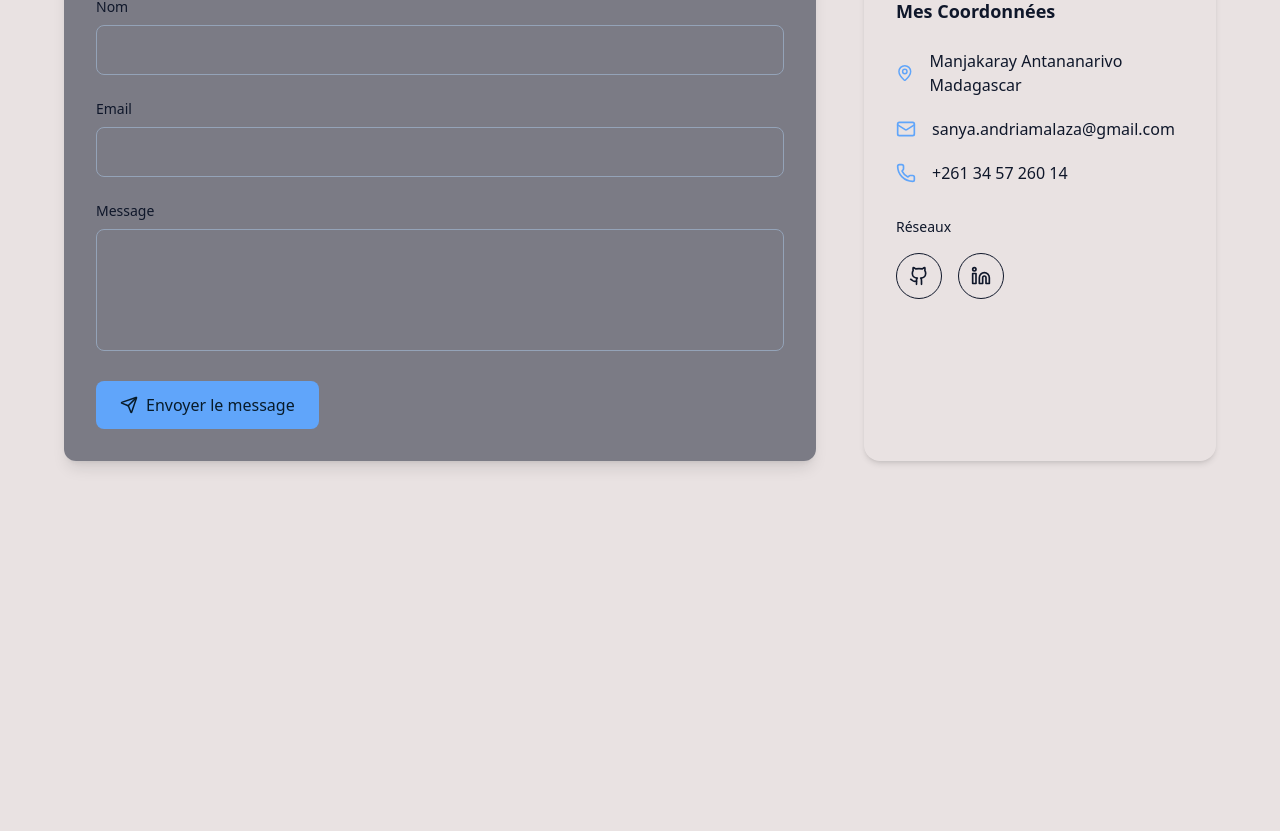
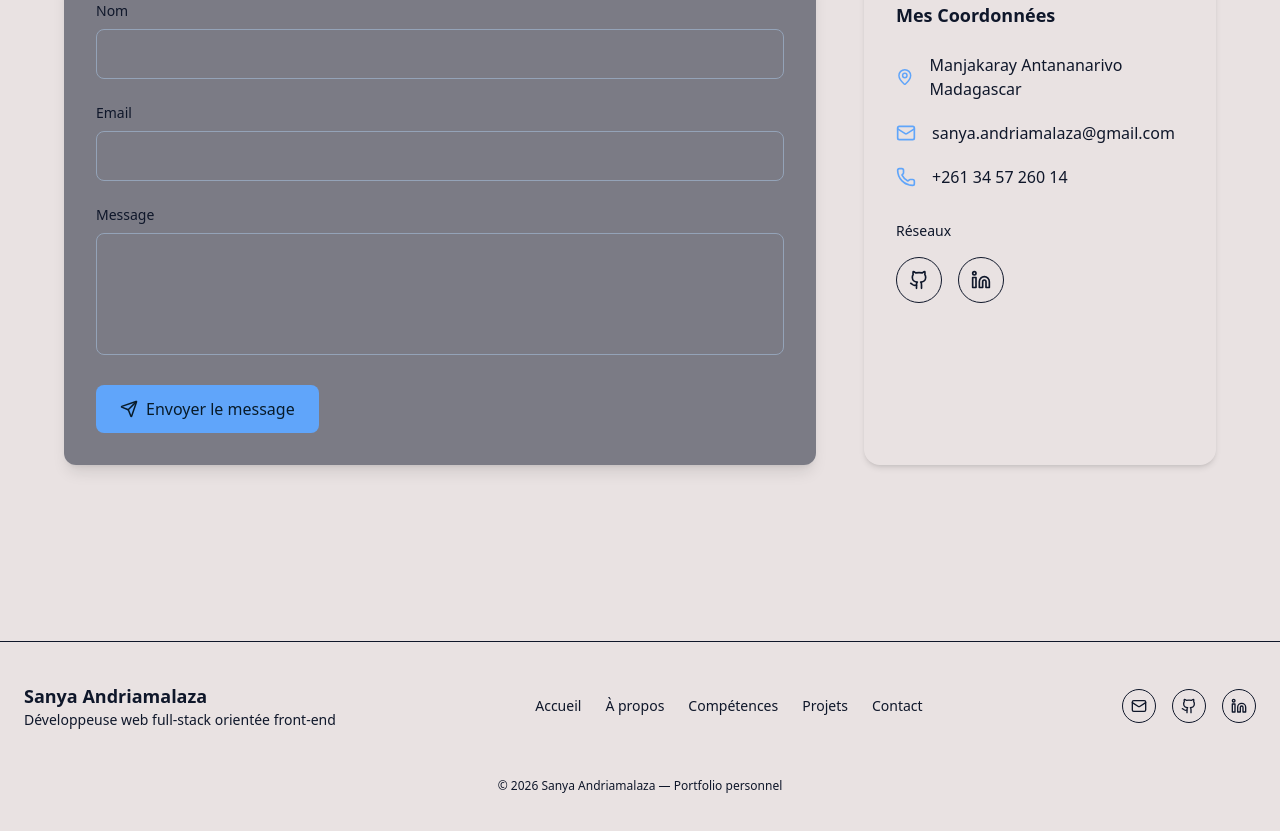
Before and after one commit to sanyaandriamalaza-jpg/andramalaza_sanya, a Next.js app: page / in a window 1280 px wide. Shown: the part 3119-3950 px from the top of the page. Before the commit the page ends 3756 px from the top, so only its background shows below. Built offline with nearby package versions, Linux system fonts and the light colour scheme.

Commit message:
first version of footer

```diff
--- /dev/null
+++ b/app/components/layouts/Footer.tsx
@@ -0,0 +1,102 @@
+import { Github, Linkedin, Mail } from "lucide-react";
+import Link from "next/link";
+
+export default function Footer() {
+  return (
+    <footer className="border-t border-border/60">
+      <div className="mx-auto max-w-7xl px-6 py-10">
+        <div className="flex flex-col gap-8 md:flex-row md:items-center md:justify-between">
+          {/* Identité */}
+          <div>
+            <p className="text-lg font-semibold">
+              Sanya Andriamalaza
+            </p>
+            <p className="text-sm text-muted-foreground">
+              Développeuse web full-stack orientée front-end
+            </p>
+          </div>
+
+          {/* Navigation */}
+          <nav>
+            <ul className="flex flex-wrap gap-6 text-sm font-medium">
+              <li>
+                <Link
+                  href="#home"
+                  className="transition hover:text-primary"
+                >
+                  Accueil
+                </Link>
+              </li>
+              <li>
+                <Link
+                  href="#about"
+                  className="transition hover:text-primary"
+                >
+                  À propos
+                </Link>
+              </li>
+              <li>
+                <Link
+                  href="#skills"
+                  className="transition hover:text-primary"
+                >
+                  Compétences
+                </Link>
+              </li>
+              <li>
+                <Link
+                  href="#projects"
+                  className="transition hover:text-primary"
+                >
+                  Projets
+                </Link>
+              </li>
+              <li>
+                <Link
+                  href="#contact"
+                  className="transition hover:text-primary"
+                >
+                  Contact
+                </Link>
+              </li>
+            </ul>
+          </nav>
+
+          {/* Réseaux */}
+          <div className="flex items-center gap-4">
+            <a
+              href="mailto:sanya.andriamalaza@email.com"
+              aria-label="Email"
+              className="rounded-full border p-2 transition hover:bg-muted hover:border-muted hover:text-foreground"
+            >
+              <Mail className="h-4 w-4" />
+            </a>
+
+            <a
+              href="https://github.com/sanyaandriamalaza"
+              target="_blank"
+              aria-label="GitHub"
+              className="rounded-full border p-2 transition hover:bg-muted hover:border-muted hover:text-foreground"
+            >
+              <Github className="h-4 w-4" />
+            </a>
+
+            <a
+              href="https://linkedin.com/in/sanya-andriamalaza"
+              target="_blank"
+              aria-label="LinkedIn"
+              className="rounded-full border p-2 transition hover:bg-muted hover:border-muted hover:text-foreground"
+            >
+              <Linkedin className="h-4 w-4" />
+            </a>
+          </div>
+        </div>
+
+        {/* Bas de footer */}
+        <div className="mt-12 text-center text-xs text-muted-foreground">
+          © {new Date().getFullYear()} Sanya Andriamalaza — Portfolio personnel
+        </div>
+      </div>
+    </footer>
+  );
+}
--- a/app/components/sections/Contact.tsx
+++ b/app/components/sections/Contact.tsx
@@ -34,11 +34,11 @@ export default function Contact() {
   return (
     <section id="contact" className="max-w-6xl mx-auto flex flex-col mb-44">
       {/* Header */}
-      <div className="mb-12 max-w-6xl">
-        <h2 className="text-3xl font-bold tracking-tight text-center md:text-4xl text-primary">
+      <div className="mb-8 max-w-6xl text-center">
+        <h2 className="text-3xl font-bold tracking-tight md:text-4xl text-primary">
           Me contacter
         </h2>
-        <p className="mt-3 text-muted-foreground">
+        <p className="mt-8 text-muted-foreground">
           Une idée, un projet ou simplement envie d’échanger ? Laisse-moi un
           message, je te répondrai avec plaisir.
         </p>
@@ -136,7 +136,7 @@ export default function Contact() {
               <a
                 href="https://github.com/sanyaandriamalaza"
                 target="_blank"
-                className="rounded-full border p-3 transition hover:bg-accent"
+                className="rounded-full border p-3 transition hover:bg-muted hover:border-muted hover:text-foreground"
               >
                 <Github className="h-5 w-5" />
               </a>
@@ -144,7 +144,7 @@ export default function Contact() {
               <a
                 href="https://linkedin.com/in/sanya-andriamalaza"
                 target="_blank"
-                className="rounded-full border p-3 transition hover:bg-accent"
+                className="rounded-full border p-3 transition hover:bg-muted hover:border-muted hover:text-foreground"
               >
                 <Linkedin className="h-5 w-5" />
               </a>
--- a/app/components/sections/Hero.tsx
+++ b/app/components/sections/Hero.tsx
@@ -43,7 +43,7 @@ export default function Hero() {
 
           <div className="flex flex-wrap gap-4 pt-4">
             <a
-              href="/cv.pdf"
+              href="https://cvdesignr.com/p/65d3983945c43"
               className={`group relative inline-flex items-center justify-center gap-2 px-6 py-3 rounded-xl font-medium text-base overflow-hidden transition-all duration-500 bg-secondary text-background hover:text-secondary`}
             >
               <span className="relative z-10">Voir mon CV</span>
--- a/app/layout.tsx
+++ b/app/layout.tsx
@@ -3,6 +3,7 @@ import { Geist, Geist_Mono } from "next/font/google";
 import "./globals.css";
 import ThemeProvider from "./providers/ThemeProviders";
 import Navbar from "./components/layouts/NavBar";
+import Footer from "./components/layouts/Footer";
 
 const geistSans = Geist({
   variable: "--font-geist-sans",
@@ -30,7 +31,7 @@ export default function RootLayout({
         <ThemeProvider>
           <Navbar />
           {children}
-          {/* <Footer /> */}
+          <Footer />
         </ThemeProvider>
       </body>
     </html>
```
